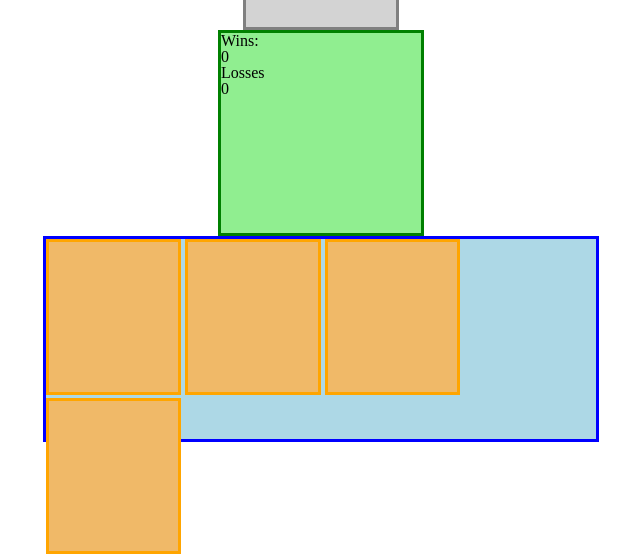
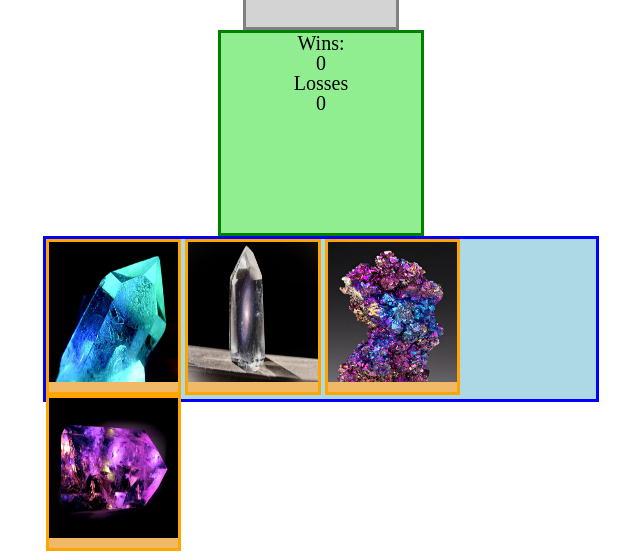
Before and after one commit to mikal815/unit-4-game, a plain HTML site: page index.html in a window 1280 px wide. Shown: the part 342-899 px from the top of the page, without its empty margins (319-959 px from the left). Drawn offline with nearby package versions, Linux system fonts and the light colour scheme.

Commit message:
styled page further and added if else statements in js file

```diff
--- a/assets/css/style.css
+++ b/assets/css/style.css
@@ -29,13 +29,15 @@
     width: 200px;
     height: 200px;
     margin: 0 auto;
+    text-align: center;
+    font-size: 20px;
 }
 
 #crystalContainer {
     border: solid blue;
     background-color: lightblue;
     width: 550px;
-    height: 200px;
+    height: 160px;
     margin: 0 auto;
 
 }
@@ -50,3 +52,8 @@
 
 
 }
+
+img {
+    width: 100%;
+    height: 140px;
+}
--- a/assets/javascript/game.js
+++ b/assets/javascript/game.js
@@ -17,31 +17,54 @@ function gameRestart() {
     var cryst3 = Math.floor(Math.random() * (11) + 1)
     var cryst4 = Math.floor(Math.random() * (11) + 1)
     currentScore = 0;
-}
-
-gameRestart();
 
     // Write to DOM
     $('#randomNum').html(randomNumber);
     $('.current').html(currentScore);
+    init();
+}
 
+function init() {
+    randomNumber = Math.floor(Math.random() * (101) + 19);
+    var cryst1 = Math.floor(Math.random() * (11) + 1)
+    var cryst2 = Math.floor(Math.random() * (11) + 1)
+    var cryst3 = Math.floor(Math.random() * (11) + 1)
+    var cryst4 = Math.floor(Math.random() * (11) + 1)
+    currentScore = 0;
 
+    // Write to DOM
+    $('#randomNum').html(randomNumber);
+    $('.current').html(currentScore);
+    //Give the crystal DOM elements a random number
     $(".crystal1").attr("value", cryst1);
     $(".crystal2").attr("value", cryst2);
     $(".crystal3").attr("value", cryst3);
     $(".crystal4").attr("value", cryst4);
 
+    $(".elem").on("click", function(){
         var grab = $(this).attr("value");
+
+        currentScore = parseInt(currentScore) + parseInt(grab);
+        $(".current").html(currentScore);
+
+        if(randomNumber === currentScore){
+            win++
+            $("#wins").html(win);
+            $(".current").html(0);
+            gameRestart();
+        }
+        else if (currentScore > randomNumber){
+            loss++
+            $("#losses").html(loss);
+            $(".current").html(0);
+            gameRestart();
+        }
+    });
 
 
 
-
-
-
-
-
-
-
+}
+gameRestart();
 
 
 
--- a/index.html
+++ b/index.html
@@ -36,16 +36,16 @@
 
     <div id="crystalContainer">
         <div type="button" class="elem crystal1" value="1">
-
+            <img src="assets/images/crystal1.jpg">
         </div>
         <div type="button" class="elem crystal2" value="2">
-
+            <img src="assets/images/crystal2.jpg">
         </div>
         <div type="button" class="elem crystal3" value="3">
-
+            <img src="assets/images/crystal3.jpg">
         </div>
         <div type="button" class="elem crystal4" value="4">
-
+            <img src="assets/images/crystal4.jpg">
         </div>
 
     </div>
```
Also changed, not shown: assets/images/crystal1.jpg (added), assets/images/crystal2.jpg (added), assets/images/crystal3.jpg (added), assets/images/crystal4.jpg (added). Lines whose indentation alone changed are shown as unchanged.
